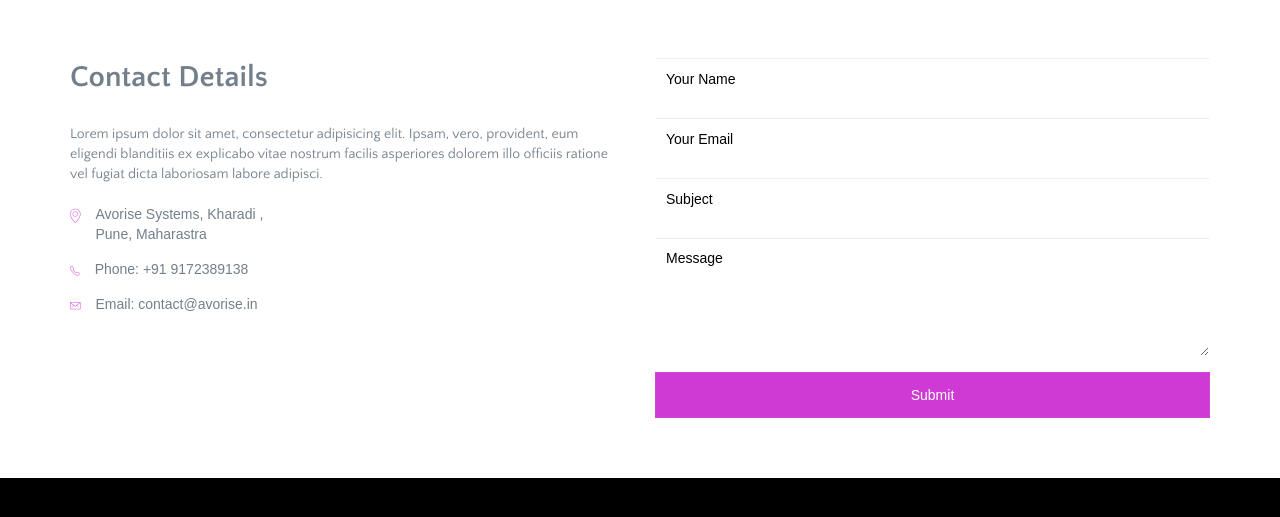
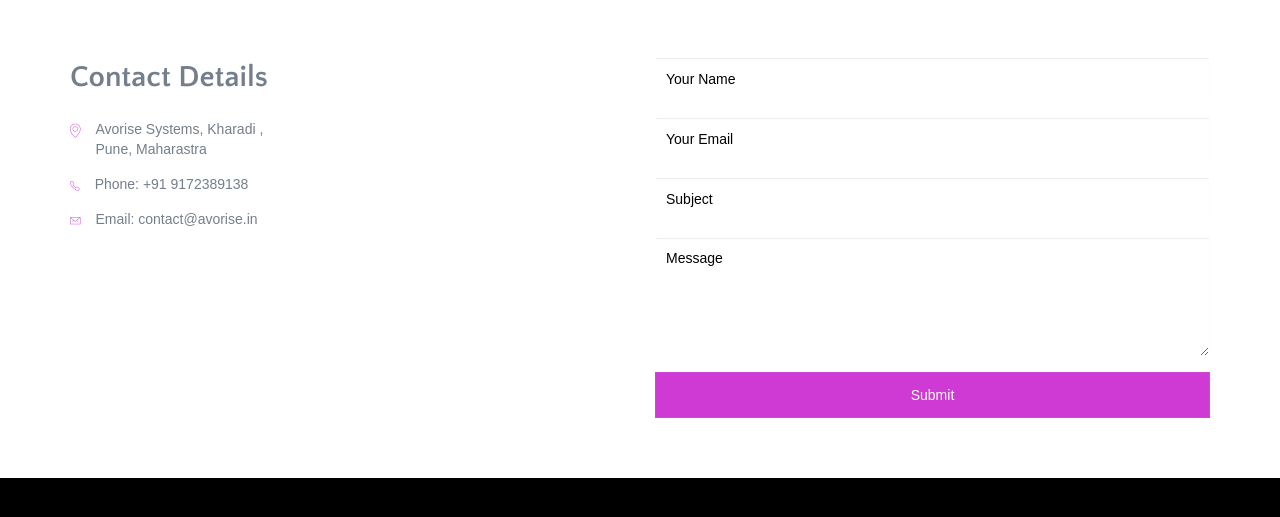
Before and after one commit to nikhilbhalke/avorise, a plain HTML site: page index.html in a window 1280 px wide. Shown: the part 6620-7137 px from the top of the page. Drawn offline with Linux system fonts and the light colour scheme; some packages are replaced by stand-ins of ours; files whose address does not match are found by name; a web font is replaced by a local one.

Commit message:
contact section updated

```diff
--- a/index.html
+++ b/index.html
@@ -971,7 +971,7 @@ Start Blog Section
 			<!-- Contact Details -->
 			<div class="contact-info col-md-6 wow fadeInUp" data-wow-duration="500ms">
 				<p style="font-size: 30px; "><b>Contact Details</b></p>
-				<p>Lorem ipsum dolor sit amet, consectetur adipisicing elit. Ipsam, vero, provident, eum eligendi blanditiis ex explicabo vitae nostrum facilis asperiores dolorem illo officiis ratione vel fugiat dicta laboriosam labore adipisci.</p>
+
 				<div class="contact-details">
 					<div class="con-info clearfix">
 						<i class="tf-map-pin"></i>
```
